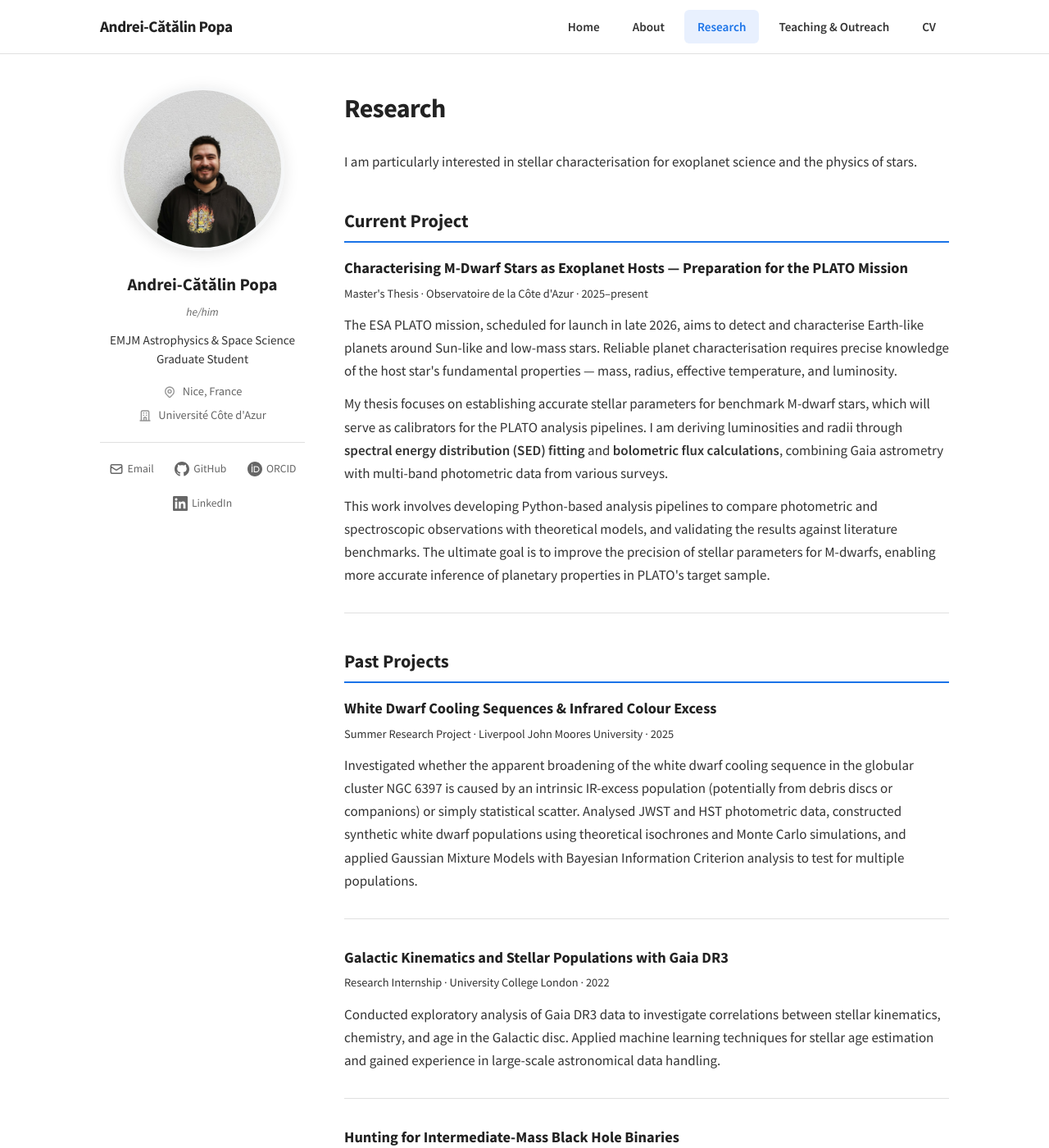
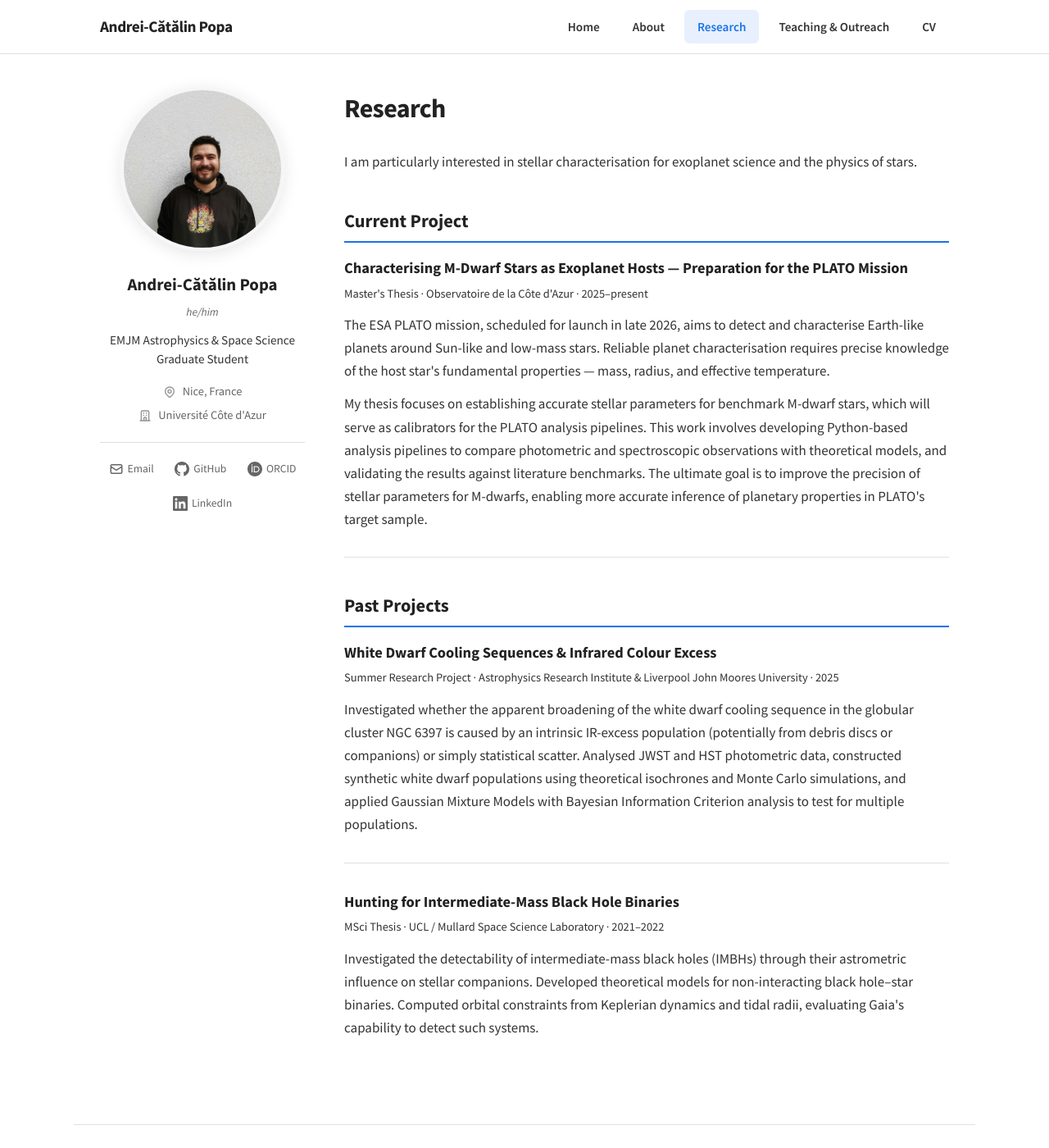
Before and after one commit to acpopa/acpopa.github.io, a Jekyll site: the page built from research.md, in a window 1280 px wide and 1400 px high. Shown: the whole window at 82% size. Built offline with Jekyll 4.4.1, drawn with Linux system fonts in a browser that asks for light colours; some of the changed text lies outside the part shown.

Commit message:
Update research.md

```diff
--- a/research.md
+++ b/research.md
@@ -13,31 +13,20 @@ I am particularly interested in stellar characterisation for exoplanet science a
 <div class="entry">
 <h3>Characterising M-Dwarf Stars as Exoplanet Hosts — Preparation for the PLATO Mission</h3>
 <p class="entry-meta">Master's Thesis · Observatoire de la Côte d'Azur · 2025–present</p>
-<p>The ESA PLATO mission, scheduled for launch in late 2026, aims to detect and characterise Earth-like planets around Sun-like and low-mass stars. Reliable planet characterisation requires precise knowledge of the host star's fundamental properties — mass, radius, effective temperature, and luminosity.</p>
-<p>My thesis focuses on establishing accurate stellar parameters for benchmark M-dwarf stars, which will serve as calibrators for the PLATO analysis pipelines. I am deriving luminosities and radii through <strong>spectral energy distribution (SED) fitting</strong> and <strong>bolometric flux calculations</strong>, combining Gaia astrometry with multi-band photometric data from various surveys.</p>
-<p>This work involves developing Python-based analysis pipelines to compare photometric and spectroscopic observations with theoretical models, and validating the results against literature benchmarks. The ultimate goal is to improve the precision of stellar parameters for M-dwarfs, enabling more accurate inference of planetary properties in PLATO's target sample.</p>
+<p>The ESA PLATO mission, scheduled for launch in late 2026, aims to detect and characterise Earth-like planets around Sun-like and low-mass stars. Reliable planet characterisation requires precise knowledge of the host star's fundamental properties — mass, radius, and effective temperature.</p>
+<p>My thesis focuses on establishing accurate stellar parameters for benchmark M-dwarf stars, which will serve as calibrators for the PLATO analysis pipelines. This work involves developing Python-based analysis pipelines to compare photometric and spectroscopic observations with theoretical models, and validating the results against literature benchmarks. The ultimate goal is to improve the precision of stellar parameters for M-dwarfs, enabling more accurate inference of planetary properties in PLATO's target sample.</p>
 </div>
 
 ## Past Projects
 
 <div class="entry">
 <h3>White Dwarf Cooling Sequences & Infrared Colour Excess</h3>
-<p class="entry-meta">Summer Research Project · Liverpool John Moores University · 2025</p>
+<p class="entry-meta">Summer Research Project · Astrophysics Research Institute & Liverpool John Moores University · 2025</p>
 <p>Investigated whether the apparent broadening of the white dwarf cooling sequence in the globular cluster NGC 6397 is caused by an intrinsic IR-excess population (potentially from debris discs or companions) or simply statistical scatter. Analysed JWST and HST photometric data, constructed synthetic white dwarf populations using theoretical isochrones and Monte Carlo simulations, and applied Gaussian Mixture Models with Bayesian Information Criterion analysis to test for multiple populations.</p>
-</div>
-
-<div class="entry">
-<h3>Galactic Kinematics and Stellar Populations with Gaia DR3</h3>
-<p class="entry-meta">Research Internship · University College London · 2022</p>
-<p>Conducted exploratory analysis of Gaia DR3 data to investigate correlations between stellar kinematics, chemistry, and age in the Galactic disc. Applied machine learning techniques for stellar age estimation and gained experience in large-scale astronomical data handling.</p>
 </div>
 
 <div class="entry">
 <h3>Hunting for Intermediate-Mass Black Hole Binaries</h3>
 <p class="entry-meta">MSci Thesis · UCL / Mullard Space Science Laboratory · 2021–2022</p>
-<p>Investigated the detectability of intermediate-mass black holes (IMBHs) through their astrometric influence on stellar companions. Developed theoretical models for non-interacting black hole–star binaries using the Astromet Python package. Computed orbital constraints from Keplerian dynamics and tidal radii, evaluating Gaia's capability to detect such systems.</p>
+<p>Investigated the detectability of intermediate-mass black holes (IMBHs) through their astrometric influence on stellar companions. Developed theoretical models for non-interacting black hole–star binaries. Computed orbital constraints from Keplerian dynamics and tidal radii, evaluating Gaia's capability to detect such systems.</p>
 </div>
-
-## Tools & Methods
-
-I primarily work with **Python** for data analysis and pipeline development, alongside astronomical tools such as **TOPCAT**, **DS9**, and stellar evolution codes including **CESAM** and **GYRE**.
```
